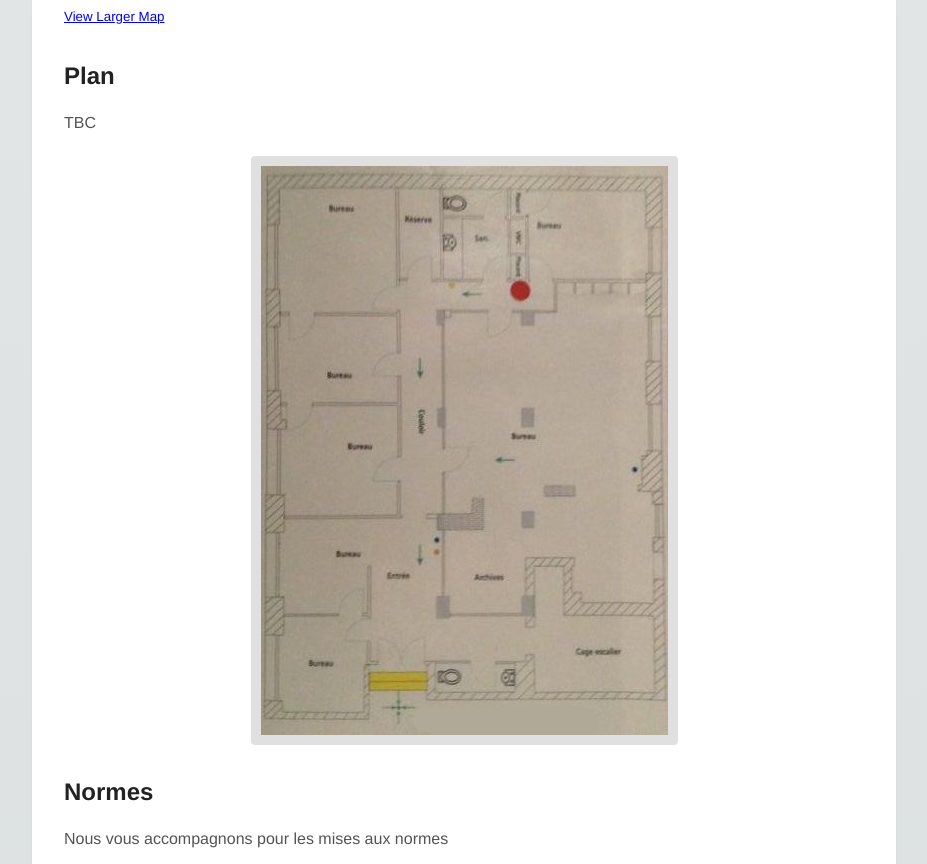
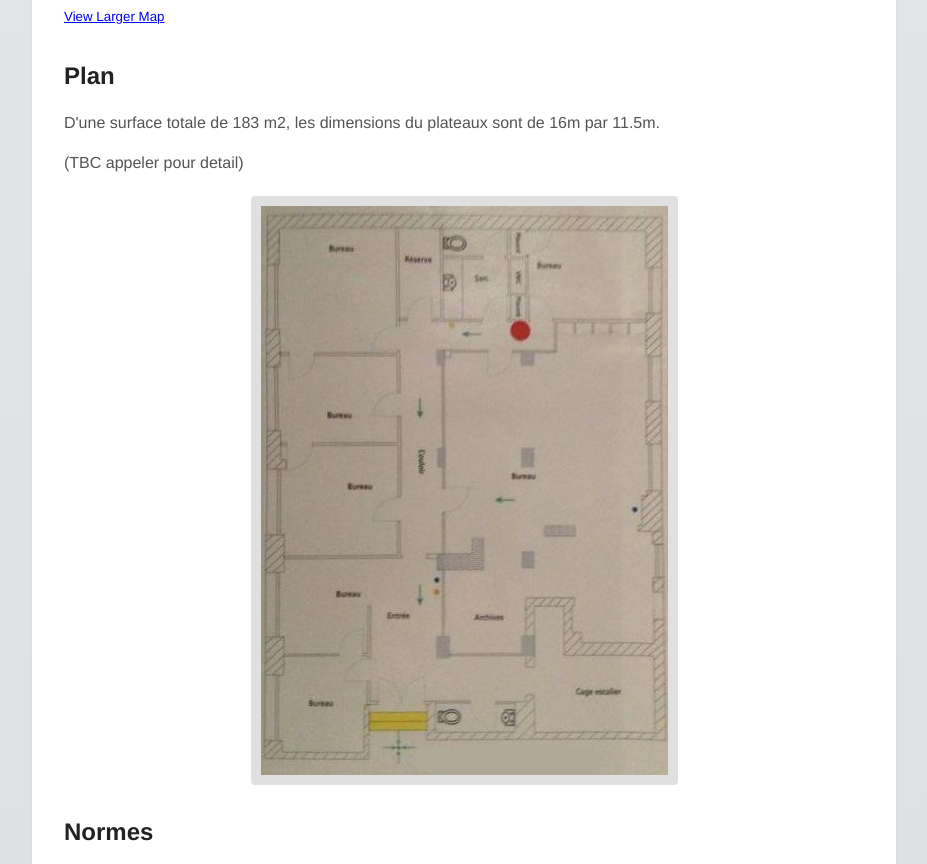
Before and after one commit to nrolland/21ruejeanmace, a plain HTML site: page index.html in a window 1280 px wide. Shown: the part 933-1797 px from the top of the page, without its empty margins (176-1103 px from the left). Drawn offline with Linux system fonts and the light colour scheme; a script that the page names is missing.

Commit message:
dimensions

```diff
--- a/index.html
+++ b/index.html
@@ -59,7 +59,9 @@ info@stationhq.com </a>
 
         <h2>Plan</h2>
 
-        <p>TBC  </p>
+        D'une surface totale de 183 m2, les dimensions du plateaux sont de 16m par 11.5m.
+
+        <p>(TBC appeler pour detail)  </p>
         <img alt="plan" src="images/IMG_1025_2.jpg" />
 
         <h2>Normes</h2>
```
